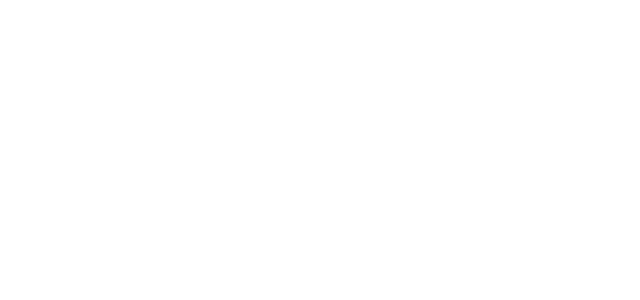
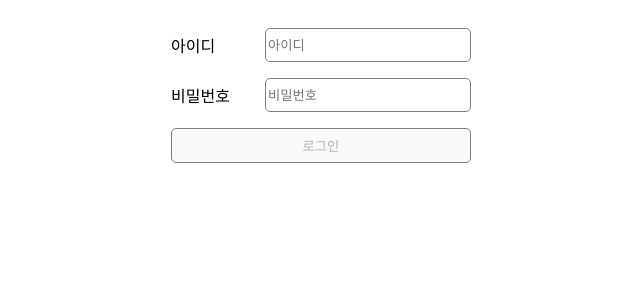
Before and after one commit to powercording/wanted-pre-onboarding-frontend, a React (Create React App) app: page /signup in a window 1280 px wide. Before the commit this address had no page. Shown: the top 300 px of the page, without its empty margins (327-967 px from the left). Built offline with nearby package versions, Linux system fonts and the light colour scheme.

Commit message:
Feat: API SIGNUP POST FETCH

```diff
--- a/src/App.tsx
+++ b/src/App.tsx
@@ -8,7 +8,7 @@
   return (
     <Routes>
       <Route path="/signin" element={<SignIn />} />
-      <Route path="/siginup" element={<SingUp />} />
+      <Route path="/signup" element={<SingUp />} />
       <Route path="/todo" element={<Todo />} />
     </Routes>
   );
--- a/src/components/Input.tsx
+++ b/src/components/Input.tsx
@@ -46,6 +46,6 @@
 
 Input.defaultProps = {
   testId: null,
-  value: '',
+  value: null,
   onChange: undefined,
 };
--- a/src/components/button.tsx
+++ b/src/components/button.tsx
@@ -14,15 +14,22 @@
 
 interface BtnType {
   type: 'button' | 'submit' | 'reset';
+  children: ReactNode;
+  disabled: boolean;
+  testId?: string;
   onClick?: () => void;
-  children: ReactNode;
 }
 
 export default function Button(props: BtnType) {
-  const { type, onClick, children } = props;
+  const { type, onClick, children, disabled, testId } = props;
 
   return (
-    <Btn type={type} onClick={onClick}>
+    <Btn
+      type={type}
+      onClick={onClick}
+      data-testid={testId}
+      disabled={!disabled}
+    >
       {children}
     </Btn>
   );
@@ -30,4 +37,5 @@
 
 Button.defaultProps = {
   onClick: undefined,
+  testId: null,
 };
--- /dev/null
+++ b/src/hooks/useSignup.tsx
@@ -0,0 +1,37 @@
+import { useState } from 'react';
+import axios, { AxiosResponse, AxiosError } from 'axios';
+
+interface SigninResponse {
+  /* eslint-disable no-restricted-globals */
+  status: number;
+}
+
+export default function useSignup(url: string) {
+  const [data, setData] = useState<SigninResponse | null>(null);
+  const [error, setError] = useState<string | null>(null);
+
+  const fn = async function fetchFN(form: FormData, method: 'POST') {
+    const axiosPostHeader = {
+      method,
+      headers: {
+        'Content-Type': 'application/json',
+      },
+    };
+
+    try {
+      const request = await axios.post<AxiosResponse<SigninResponse>>(
+        url,
+        form,
+        axiosPostHeader,
+      );
+      const result = request.data;
+      if (result.status === 201) setData(result);
+    } catch (axiosError) {
+      if (axiosError instanceof AxiosError) {
+        setError(axiosError.message);
+      }
+    }
+  };
+
+  return [fn, data, error] as const;
+}
--- a/src/signin.tsx
+++ b/src/signin.tsx
@@ -17,15 +17,26 @@
   const [id, setId] = useState<string>('');
   const [password, setPassword] = useState<string>('');
 
+  const isValidEmail = (inputId: string) => {
+    return inputId.includes('@');
+  };
+
+  const isValidPassword = (inputPassword: string) => {
+    return inputPassword.length >= 8;
+  };
+
   const handleInputId = (e: React.ChangeEvent<HTMLInputElement>) => {
     setId(e.target.value);
   };
+
   const handleInputPassword = (e: React.ChangeEvent<HTMLInputElement>) => {
     setPassword(e.target.value);
   };
+
   const handleSubmit = (e: React.FormEvent<HTMLFormElement>) => {
     e.preventDefault();
   };
+
   return (
     <SigninContainer>
       <Form onSubmit={handleSubmit}>
@@ -33,6 +44,7 @@
           type="text"
           placeholder="아이디"
           label="아이디"
+          testId="email-input"
           value={id}
           onChange={handleInputId}
         />
@@ -40,10 +52,17 @@
           type="password"
           placeholder="비밀번호"
           label="비밀번호"
+          testId="password-input"
           value={password}
           onChange={handleInputPassword}
         />
-        <Button type="submit">로그인</Button>
+        <Button
+          type="submit"
+          testId="signin-button"
+          disabled={isValidEmail(id) && isValidPassword(password)}
+        >
+          로그인
+        </Button>
       </Form>
     </SigninContainer>
   );
--- a/src/signup.tsx
+++ b/src/signup.tsx
@@ -1,5 +1,85 @@
-import React from 'react';
+import React, { useState } from 'react';
+import styled from 'styled-components';
+import Inpuut from './components/Input.tsx';
+import Button from './components/button.tsx';
+import useSignup from './hooks/useSignup.tsx';
+
+const SigninContainer = styled.div`
+  padding: 20px;
+`;
+
+const Form = styled.form`
+  display: flex;
+  flex-direction: column;
+  gap: 1rem;
+`;
 
 export default function SingUp() {
-  return <h1>SingUp</h1>;
+  const [id, setId] = useState<string>('');
+  const [password, setPassword] = useState<string>('');
+  const [signupFn, signupData, singupError] = useSignup(
+    'https://www.pre-onboarding-selection-task.shop/auth/signup',
+  );
+
+  const isValidEmail = (inputId: string) => {
+    return inputId.includes('@');
+  };
+
+  const isValidPassword = (inputPassword: string) => {
+    return inputPassword.length >= 8;
+  };
+
+  const handleInputId = (e: React.ChangeEvent<HTMLInputElement>) => {
+    setId(e.target.value);
+  };
+
+  const handleInputPassword = (e: React.ChangeEvent<HTMLInputElement>) => {
+    setPassword(e.target.value);
+  };
+
+  const handleSubmit = (e: React.FormEvent<HTMLFormElement>) => {
+    e.preventDefault();
+    console.log('submit!');
+
+    if (id && password) {
+      const formData = new FormData();
+      formData.append('email', id);
+      formData.append('password', password);
+
+      signupFn(formData, 'POST');
+    }
+  };
+
+  console.log(signupData);
+  console.log(singupError);
+
+  return (
+    <SigninContainer>
+      <Form onSubmit={handleSubmit}>
+        <Inpuut
+          type="text"
+          placeholder="아이디"
+          label="아이디"
+          testId="email-input"
+          value={id}
+          onChange={handleInputId}
+        />
+        <Inpuut
+          type="password"
+          placeholder="비밀번호"
+          label="비밀번호"
+          testId="password-input"
+          value={password}
+          onChange={handleInputPassword}
+        />
+        <Button
+          type="submit"
+          testId="signin-button"
+          disabled={isValidEmail(id) && isValidPassword(password)}
+        >
+          로그인
+        </Button>
+      </Form>
+    </SigninContainer>
+  );
 }
```
